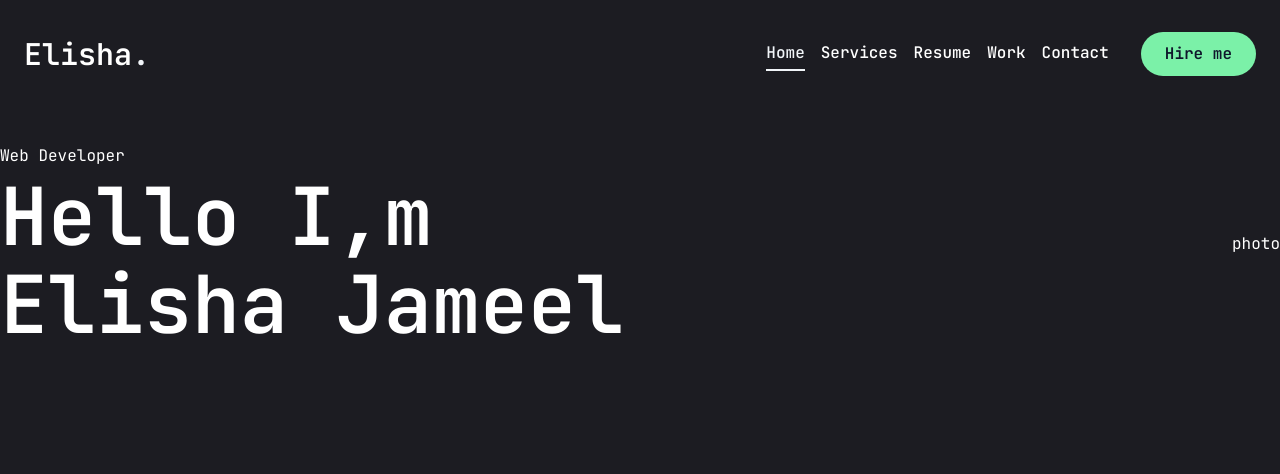
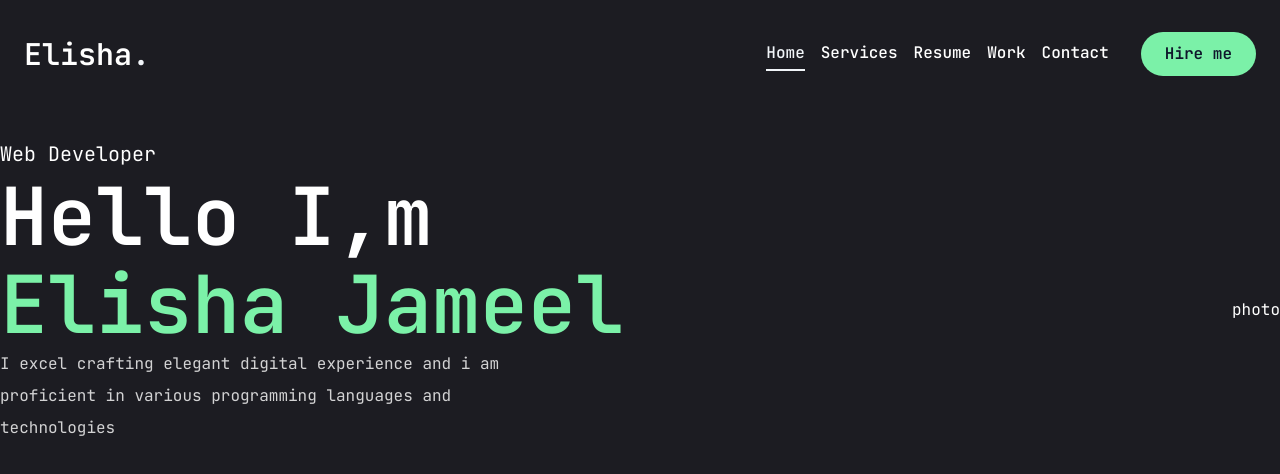
Before and after one commit to elishabhatti/elisha-portfolio, a Next.js app: page / in a window 1280 px wide. Shown: the top 474 px of the page. Built offline with nearby package versions, Linux system fonts and the light colour scheme.

Commit message:
added the text content

```diff
--- a/app/page.jsx
+++ b/app/page.jsx
@@ -3,15 +3,20 @@ import { FiDownLoad } from "react-icons/fi";
 
 const page = () => {
   return (
-    <section className="w-full">
+    <section className="w-full container">
       <div className="container mx-auto h-full">
         <div className="flex flex-col xl:flex-row items-center justify-between xl:pt-8 pb-24">
           {/* text */}
           <div className="text-center xl:text-left">
-            <span>Web Developer</span>
+            <span className="text-xl">Web Developer</span>
             <h1 className="h1">
-              Hello I,m <br /> <span>Elisha Jameel</span>
+              Hello I,m <br />{" "}
+              <span className="text-green-300">Elisha Jameel</span>
             </h1>
+            <p className="max-w-[500px] mb-9 text-white/80">
+              I excel crafting elegant digital experience and i am proficient in
+              various programming languages and technologies
+            </p>
           </div>
           {/* photo */}
           <div>photo</div>
```
